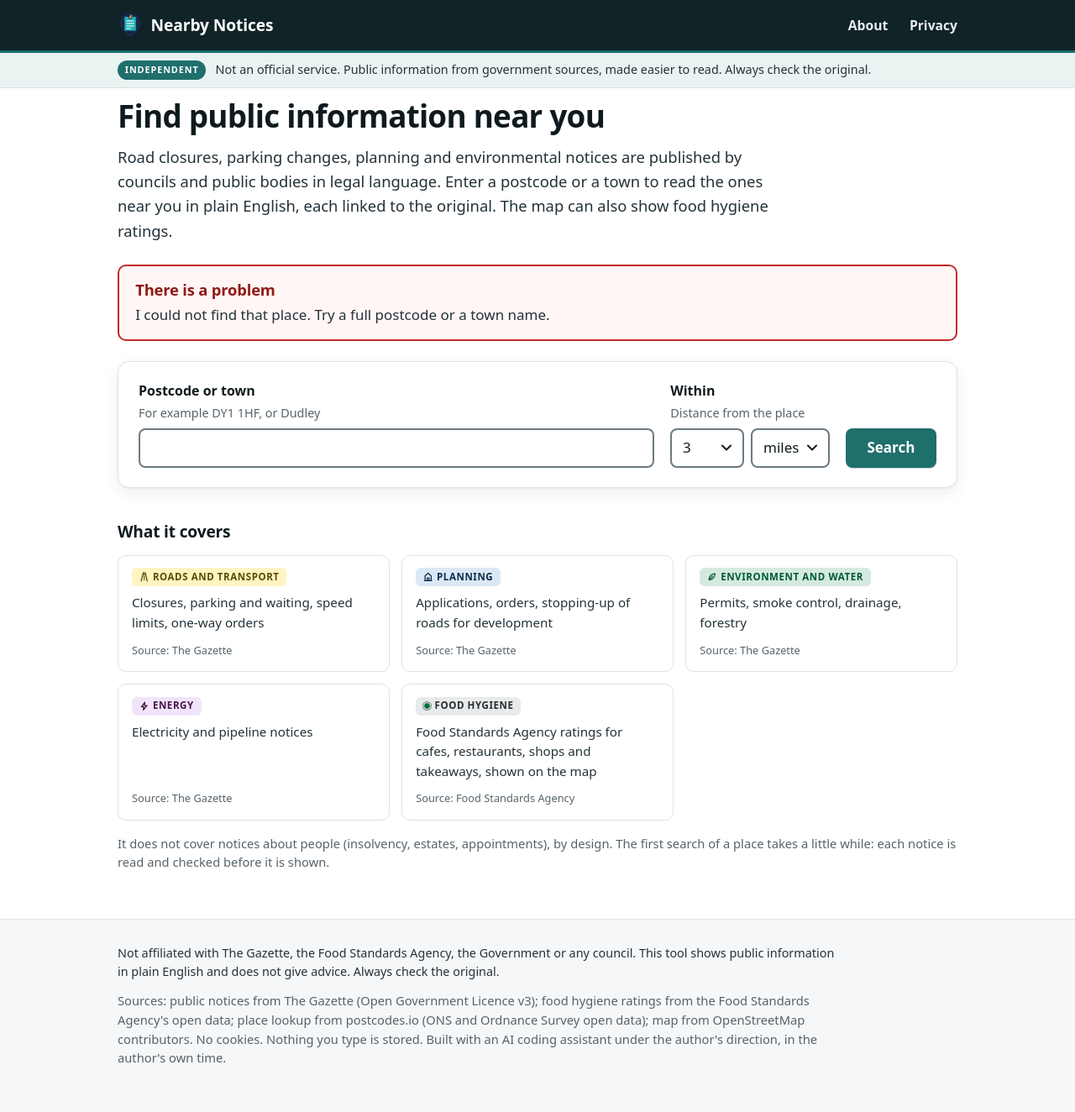
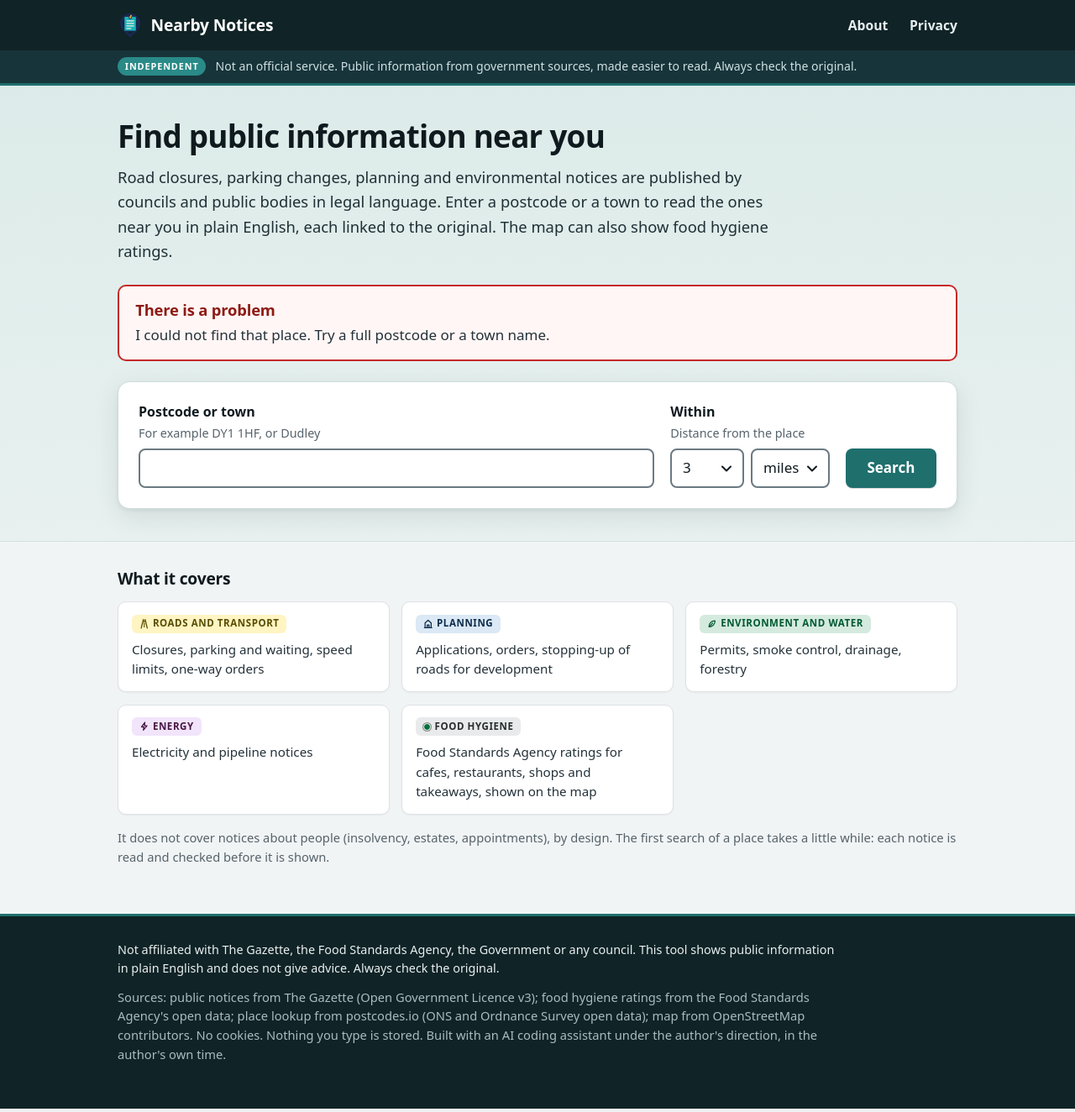
Before and after one commit to Nearby-Notices/nearby-notices, a FastAPI app: page /search in a window 1280 px wide. Shown: the whole page at 84% size. Run offline with FastAPI, Linux system fonts and the light colour scheme.

Commit message:
Framed design: grey page ground, dark top and bottom bands, a hero for the search
White panels and cards now sit on a soft grey page instead of white on white.
The header and banner form one dark band and the footer closes the frame; the
front page search sits in a tinted hero; About and Privacy read in a panel.
The coverage cards drop their source lines (the sources stay in the footer and
on the About page).

```diff
--- a/static/style.css
+++ b/static/style.css
@@ -4,14 +4,14 @@
 :root {
   --ink: #0f1a1f; --text: #24323a; --muted: #56636b; --line: #dde2e5; --line-strong: #6b7a82; --soft: #f5f7f8;
   --brand: #1f6f6d; --brand-dark: #165553; --brand-tint: #e9f3f2; --link: #1b62a8; --focus: #f0b400;
-  --header: #102326; --radius: 10px; --shadow: 0 1px 2px rgba(16, 35, 38, .05), 0 6px 20px rgba(16, 35, 38, .07);
+  --header: #102326; --header-2: #17343a; --page: #f1f4f5; --radius: 10px; --shadow: 0 1px 2px rgba(16, 35, 38, .05), 0 6px 20px rgba(16, 35, 38, .07);
   --green: #00703c;
   --tag-roads: #fff4c2; --tag-roads-ink: #594d00; --tag-planning: #dbe8f5; --tag-planning-ink: #0c2d4a;
   --tag-env: #d5eadf; --tag-env-ink: #005a30; --tag-energy: #f1e4fb; --tag-energy-ink: #491644; --tag-other: #e8eaeb; --tag-other-ink: #282d30;
 }
 * { box-sizing: border-box; }
-html { background: #fff; }
-body { margin: 0; font: 17px/1.55 system-ui, -apple-system, "Segoe UI", Roboto, "Helvetica Neue", Arial, sans-serif; color: var(--text);
+html { background: var(--page); }
+body { margin: 0; font: 17px/1.55 system-ui, -apple-system, "Segoe UI", Roboto, "Helvetica Neue", Arial, sans-serif; color: var(--text); background: var(--page);
        -webkit-font-smoothing: antialiased; text-rendering: optimizeLegibility; }
 a { color: var(--link); text-underline-offset: .18em; text-decoration-thickness: 1px; } a:hover { text-decoration-thickness: 2px; }
 a:focus-visible, button:focus-visible, input:focus-visible, select:focus-visible, summary:focus-visible {
@@ -19,7 +19,7 @@
 .wrap { max-width: 1040px; margin: 0 auto; padding: 0 20px; }
 
 /* Header and the independence banner */
-header.site { background: var(--header); color: #fff; border-bottom: 3px solid var(--brand); }
+header.site { background: var(--header); color: #fff; }
 header.site .wrap { display: flex; justify-content: space-between; align-items: center; height: 60px; gap: 1rem; }
 .brand { color: #fff; font-weight: 700; font-size: 1.2rem; text-decoration: none; letter-spacing: -.005em; display: inline-flex; align-items: center; gap: .6rem; white-space: nowrap; }
 .brand img { width: 30px; height: 30px; flex: none; }
@@ -27,10 +27,10 @@
 header.site nav { display: flex; gap: 1.6rem; }
 header.site nav a { color: #e6eef0; text-decoration: none; font-weight: 600; font-size: .98rem; }
 header.site nav a:hover { color: #fff; text-decoration: underline; }
-.phase { background: var(--brand-tint); border-bottom: 1px solid #d3e6e4; padding: .55rem 0; font-size: .9rem; color: var(--text); }
+.phase { background: var(--header-2); border-bottom: 3px solid var(--brand); padding: .5rem 0; font-size: .88rem; color: #cfe0e2; }
 .phase .wrap { display: flex; align-items: baseline; gap: .7rem; }
 .phase .tag-phase { flex: none; background: var(--brand); color: #fff; font-weight: 700; font-size: .68rem; letter-spacing: .08em; text-transform: uppercase;
-                    padding: .18rem .55rem; border-radius: 999px; position: relative; top: -1px; }
+                    padding: .16rem .55rem; border-radius: 999px; position: relative; top: -1px; background: #2a8a87; }
 @media (max-width: 30rem) {
   .wrap { padding: 0 16px; }
   .brand { font-size: 1.05rem; gap: .45rem; } .brand img { width: 26px; height: 26px; }
@@ -40,7 +40,7 @@
 @media (max-width: 22rem) { .brand { font-size: .95rem; } .brand img { width: 22px; height: 22px; } header.site nav { gap: .75rem; } }
 
 /* Type */
-main { padding-top: 2rem; min-height: 60vh; }
+main { min-height: 60vh; } .page { padding-top: 2rem; }
 h1 { font-size: 2.3rem; line-height: 1.15; font-weight: 700; letter-spacing: -.02em; color: var(--ink); margin: .2rem 0 .8rem; }
 h2 { font-size: 1.35rem; line-height: 1.3; font-weight: 700; letter-spacing: -.01em; color: var(--ink); margin: 0 0 .5rem; }
 .lead { font-size: 1.15rem; line-height: 1.6; max-width: 44em; margin: 0 0 1.6rem; color: var(--text); }
@@ -66,16 +66,16 @@
 .error-summary h2 { margin: 0 0 .3rem; font-size: 1.15rem; color: #8e1b14; } .error-summary p { margin: 0; }
 
 /* Home: hero, search panel, what it covers */
-.hero { padding: .5rem 0 0; }
-.search-panel { background: #fff; border: 1px solid var(--line); border-radius: 14px; box-shadow: var(--shadow); padding: 1.4rem 1.5rem .3rem; margin: 0 0 2.5rem; }
+.hero-band { background: linear-gradient(180deg, #dcebe9 0%, #e8f1f0 100%); border-bottom: 1px solid #d0e1df; padding: 2.2rem 0 2.4rem; }
+.hero-band .lead { color: #1f3036; } .hero-band .search-panel { margin-bottom: 0; } .hero-band .progress { margin: 1.2rem 0 0; }
+.search-panel { background: #fff; border: 1px solid #cfdcdc; border-radius: 14px; box-shadow: 0 2px 4px rgba(16, 35, 38, .06), 0 10px 30px rgba(16, 35, 38, .10); padding: 1.4rem 1.5rem .3rem; margin: 0 0 2.5rem; }
 .search-row { display: flex; flex-wrap: wrap; gap: 0 1.2rem; align-items: flex-end; }
 .search-row .grow { flex: 1 1 18rem; } .search-row .grow .input { max-width: none; }
 @media (max-width: 40rem) { .search-panel { padding: 1.1rem 1rem .2rem; } .search-row .button { width: 100%; } .search-row > .form-group:last-child { flex: 1 1 100%; } }
 .covers h2 { font-size: 1.2rem; margin-bottom: .9rem; }
 .cover-grid { list-style: none; padding: 0; margin: 0 0 1rem; display: grid; grid-template-columns: repeat(auto-fill, minmax(15rem, 1fr)); gap: .9rem; }
-.cover { border: 1px solid var(--line); border-radius: var(--radius); padding: .9rem 1rem; background: #fff; display: flex; flex-direction: column; gap: .5rem; }
+.cover { border: 1px solid var(--line); border-radius: var(--radius); padding: .9rem 1rem; background: #fff; box-shadow: 0 1px 2px rgba(16, 35, 38, .05); display: flex; flex-direction: column; gap: .5rem; }
 .cover p { margin: 0; font-size: .95rem; color: var(--text); }
-.cover .source { margin-top: auto; padding-top: .2rem; font-size: .8rem; color: var(--muted); }
 .cover .tag { align-self: flex-start; }
 .tag-food { background: #e6f2ea; color: #0b4d2b; } .tag-food .dot { margin: 0 .4em 0 0; width: 9px; height: 9px; vertical-align: 0; }
 
@@ -98,7 +98,7 @@
 .refine .select { height: 2.4rem; width: auto; min-width: 4.8rem; font-size: .95rem; }
 .progress { margin: .4rem 0 1.4rem; max-width: 38rem; }
 .progress-label { font-weight: 600; color: var(--ink); margin: 0 0 .45rem; }
-.progress-track { height: 8px; background: #e4e9eb; border-radius: 999px; overflow: hidden; }
+.progress-track { height: 8px; background: #dfe6e8; border-radius: 999px; overflow: hidden; }
 .progress-fill { display: block; height: 100%; width: 0; background-color: var(--brand); border-radius: 999px; transition: width .5s ease;
   background-image: linear-gradient(45deg, rgba(255,255,255,.2) 25%, transparent 25%, transparent 50%, rgba(255,255,255,.2) 50%, rgba(255,255,255,.2) 75%, transparent 75%);
   background-size: 20px 20px; animation: nn-stripes 1s linear infinite; }
@@ -107,9 +107,9 @@
 @media (prefers-reduced-motion: reduce) { .progress-fill { animation: none; transition: none; } }
 
 /* Filter bar: pills for kinds, a segmented switch for the view */
-.filters { display: flex; flex-wrap: wrap; gap: .5rem; align-items: center; border-bottom: 1px solid var(--line); padding: .7rem 0; margin: .4rem 0 1.2rem;
-           position: sticky; top: 0; background: rgba(255, 255, 255, .96); backdrop-filter: blur(6px); z-index: 1100;
-           box-shadow: 0 0 0 100vmax rgba(255, 255, 255, .96); clip-path: inset(0 -100vmax); }   /* the bar's background runs edge to edge */
+.filters { display: flex; flex-wrap: wrap; gap: .5rem; align-items: center; border-bottom: 1px solid #d5dcdf; padding: .7rem 0; margin: .4rem 0 1.2rem;
+           position: sticky; top: 0; background: var(--page); z-index: 1100;
+           box-shadow: 0 0 0 100vmax var(--page); clip-path: inset(0 -100vmax); }   /* the bar's background runs edge to edge */
 .chip { font: inherit; font-size: .9rem; font-weight: 600; color: var(--ink); background: #fff; border: 1px solid #c3cbd0; border-radius: 999px;
         padding: .3rem .8rem; cursor: pointer; display: inline-flex; align-items: center; transition: background .15s, border-color .15s; }
 .chip:hover { border-color: var(--ink); background: var(--soft); }
@@ -148,7 +148,7 @@
 @media (max-width: 40rem) { form.inline { margin-left: 0; } }
 .show-on-map { font: inherit; font-size: .9rem; font-weight: 600; color: var(--brand); background: #fff; border: 1px solid var(--brand); border-radius: 8px; padding: .3rem .8rem; cursor: pointer; }
 .show-on-map:hover { background: var(--brand-tint); }
-.empty { background: var(--soft); border: 1px solid var(--line); border-radius: var(--radius); padding: 1rem 1.2rem; }
+.empty { background: #fff; border: 1px solid var(--line); border-radius: var(--radius); padding: 1rem 1.2rem; }
 
 /* Map */
 .map { height: 28rem; border: 1px solid #c3cbd0; border-radius: 12px; overflow: hidden; margin: 0 0 .6rem; background: var(--soft); }
@@ -178,7 +178,7 @@
 .map-wider { font: inherit; font-size: .92rem; font-weight: 600; background: #fff; color: var(--ink); border: 0; border-radius: 8px; padding: .5rem .9rem; cursor: pointer;
              box-shadow: 0 1px 5px rgba(0, 0, 0, .3); }
 .map-wider:hover { background: var(--soft); }
-.food-controls { display: flex; flex-wrap: wrap; align-items: center; gap: .4rem 1.2rem; margin: .2rem 0 .3rem; padding: .55rem .9rem; background: var(--soft);
+.food-controls { display: flex; flex-wrap: wrap; align-items: center; gap: .4rem 1.2rem; margin: .2rem 0 .3rem; padding: .55rem .9rem; background: #fff;
                  border: 1px solid var(--line); border-radius: var(--radius); font-size: .95rem; }
 .food-controls label { font-weight: 600; color: var(--ink); cursor: pointer; display: inline-flex; align-items: center; }
 .food-controls input { width: 1.05rem; height: 1.05rem; margin: 0 .45rem 0 0; accent-color: var(--brand); }
@@ -197,9 +197,10 @@
 }
 
 /* About and privacy */
-.prose { max-width: 46em; } .prose li { margin-bottom: .6rem; } .prose h2 { margin-top: 1.8rem; }
+.prose { max-width: 50em; background: #fff; border: 1px solid var(--line); border-radius: 14px; box-shadow: 0 1px 2px rgba(16, 35, 38, .05); padding: 1.6rem 2rem 1.2rem; }
+@media (max-width: 40rem) { .prose { padding: 1.2rem 1.1rem .8rem; } } .prose li { margin-bottom: .6rem; } .prose h2 { margin-top: 1.8rem; } .prose h1 { margin-top: 0; }
 
 /* Footer */
-footer { border-top: 1px solid var(--line); background: var(--soft); margin-top: 3.5rem; padding: 1.8rem 0 2.6rem; font-size: .9rem; }
+footer { background: var(--header); border-top: 3px solid var(--brand); margin-top: 3.5rem; padding: 1.8rem 0 2.6rem; font-size: .9rem; color: #c4d3d6; }
 footer p { max-width: 60em; margin: 0 0 .7rem; }
-.disclaimer { color: var(--text); }
+.disclaimer { color: #e8f0f1; } footer .small { color: #a9bcc0; } footer a { color: #9fd3e8; }
--- a/templates/base.html
+++ b/templates/base.html
@@ -4,7 +4,7 @@
 <meta charset="utf-8">
 <meta name="viewport" content="width=device-width, initial-scale=1">
 <title>{% block title %}Nearby Notices{% endblock %}</title>
-<link rel="stylesheet" href="/static/style.css?v=8">
+<link rel="stylesheet" href="/static/style.css?v=9">
 <link rel="icon" href="/static/favicon.ico" sizes="any">
 <link rel="icon" href="/static/favicon.svg" type="image/svg+xml">
 <link rel="apple-touch-icon" href="/static/apple-touch-icon.png">
@@ -18,8 +18,11 @@
   </div>
 </header>
 <div class="phase"><div class="wrap"><span class="tag-phase">Independent</span><span class="phase-text">Not an official service. Public information from government sources, made easier to read. Always check the original.</span></div></div>
-<main class="wrap">
+<main>
+{% block hero %}{% endblock %}
+<div class="wrap page">
 {% block body %}{% endblock %}
+</div>
 </main>
 <footer>
   <div class="wrap">
--- a/templates/home.html
+++ b/templates/home.html
@@ -1,10 +1,12 @@
 {% extends "base.html" %}
 {% from "_ui.html" import tag with context %}
-{% block body %}
-<section class="hero">
+{% block hero %}
+<section class="hero-band">
+<div class="wrap">
+<div class="hero-text">
   <h1>Find public information near you</h1>
   <p class="lead">Road closures, parking changes, planning and environmental notices are published by councils and public bodies in legal language. Enter a postcode or a town to read the ones near you in plain English, each linked to the original. The map can also show food hygiene ratings.</p>
-</section>
+</div>
 {% if error %}<div class="error-summary" role="alert"><h2>There is a problem</h2><p>{{ error }}</p></div>{% endif %}
 <form action="/search" method="get" class="search-panel">
   <div class="search-row">
@@ -30,6 +32,10 @@
     </div>
   </div>
 </form>
+</div>
+</section>
+{% endblock %}
+{% block body %}
 <script>
 (function () {
   var choices = {{ unit_choices|tojson }};
@@ -45,11 +51,11 @@
 <section class="covers" aria-labelledby="covers-title">
   <h2 id="covers-title">What it covers</h2>
   <ul class="cover-grid">
-    <li class="cover">{{ tag('roads') }}<p>Closures, parking and waiting, speed limits, one-way orders</p><p class="source">Source: The Gazette</p></li>
-    <li class="cover">{{ tag('planning') }}<p>Applications, orders, stopping-up of roads for development</p><p class="source">Source: The Gazette</p></li>
-    <li class="cover">{{ tag('environment') }}<p>Permits, smoke control, drainage, forestry</p><p class="source">Source: The Gazette</p></li>
-    <li class="cover">{{ tag('energy') }}<p>Electricity and pipeline notices</p><p class="source">Source: The Gazette</p></li>
-    <li class="cover cover-food"><span class="tag tag-food"><span class="dot dot-good"></span>Food hygiene</span><p>Food Standards Agency ratings for cafes, restaurants, shops and takeaways, shown on the map</p><p class="source">Source: Food Standards Agency</p></li>
+    <li class="cover">{{ tag('roads') }}<p>Closures, parking and waiting, speed limits, one-way orders</p></li>
+    <li class="cover">{{ tag('planning') }}<p>Applications, orders, stopping-up of roads for development</p></li>
+    <li class="cover">{{ tag('environment') }}<p>Permits, smoke control, drainage, forestry</p></li>
+    <li class="cover">{{ tag('energy') }}<p>Electricity and pipeline notices</p></li>
+    <li class="cover cover-food"><span class="tag tag-food"><span class="dot dot-good"></span>Food hygiene</span><p>Food Standards Agency ratings for cafes, restaurants, shops and takeaways, shown on the map</p></li>
   </ul>
   <p class="small">It does not cover notices about people (insolvency, estates, appointments), by design. The first search of a place takes a little while: each notice is read and checked before it is shown.</p>
 </section>
```
